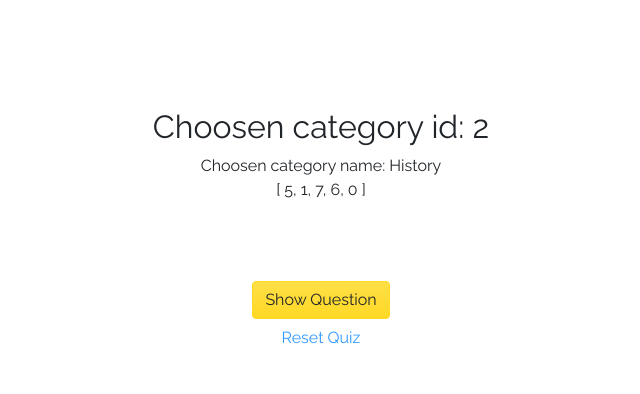
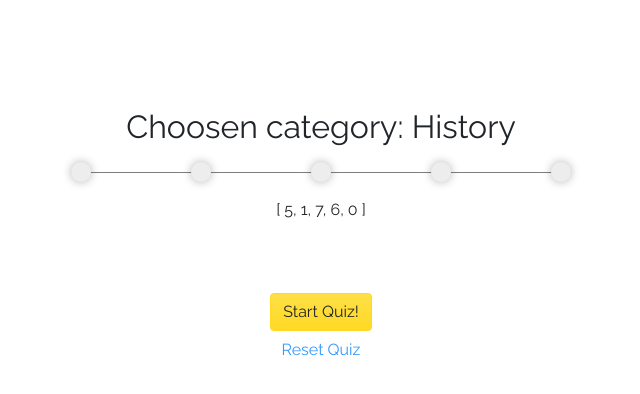
Before and after one commit to vorenus85/quiz-app, a Vue app: page / in a window 1280 px wide. Both pictures are taken after a click on the button "History". Shown: the top 394 px of the page, without its empty margins (319-959 px from the left). Built offline with nearby package versions, Linux system fonts and the light colour scheme.

Commit message:
add progressBar

```diff
--- a/src/components/Main.vue
+++ b/src/components/Main.vue
@@ -8,22 +8,30 @@
             <button
               v-for="category in categories"
               @click="getCategory(category.id,category.name),getRandomQuestions()"
-              :class="['btn ml-2 mr-2 btn-' + category.color]"
+              :class="['btn m-2 btn-' + category.color]"
               :key="category.id">
               {{ category.name }}
             </button>
           </div>
           <div id="questions" v-else>
-            <h2>Choosen category id: {{selectedCategoryId}}</h2>
-            <div>Choosen category name: {{selectedCategoryName}}</div>
-            <div>{{randomQuestion}}</div>
+            <h2>Choosen category: {{selectedCategoryName}}</h2>
+            <div class="question-progressbar d-flex mt-3 mb-3 justify-content-between align-items-center">
+              <span class="question-progressbar-item"
+              v-for="(question, i) in questionForPlay"
+              :key="question.id"
+              :class="userAnswers[i] !== undefined  ? (userAnswers[i] === 'null' ? 'user-tip-skip' : (userAnswers[i] === 'true' ? 'user-tip-true' : 'user-tip-false')) : ''"
+              ></span>
+              {{userAnswers[i]}}
+            </div>
             <div class="question-block">
               <h2 v-html="actQuestion"></h2>
+              <div>{{randomQuestionsArr}}</div>
               <div class="text-center">
                 <ul style="width: 300px; display:inline-block;" class="mt-5">
                   <li
+                    disabled
                     class="text-left mb-3 d-flex align-items-center"
-                    v-bind:class="userTip === answer.id ? (userTip === correctAnswer ? 'correct' : 'wrong') : ''"
+                    :class="userTip === answer.id ? (userTip === correctAnswer ? 'correct' : 'wrong') : ''"
                     v-for="(answer, i) in possAnswers"
                     :key="answer.id">
                     <span class="question-checkbox mr-3" @click="getUserTip(answer.id)"></span>{{i+1}}. {{answer.item}}
@@ -31,11 +39,18 @@
                 </ul>
               </div>
             </div>
-            <div>
+            <div v-if="randomQuestionsArr.length === questionForPlay">
               <button
                 @click="showQuestion()"
                 class="btn btn-info">
-                Show Question
+                Start Quiz!
+              </button>
+            </div>
+            <div v-else>
+              <button
+                @click="showQuestion()"
+                class="btn btn-info">
+                Next Question!
               </button>
             </div>
             <div>
@@ -100,8 +115,9 @@ export default {
       questionForPlay: 5,
       actQuestion: '',
       possAnswers: [],
+      userAnswers: [],
       correctAnswer: '',
-      randomQuestion: [],
+      randomQuestionsArr: [],
       selectedCategoryId: 0,
       selectedCategoryName: ''
     }
@@ -116,9 +132,24 @@ export default {
       this.selectedCategoryId = 0
       this.actQuestion = ''
       this.possAnswers = []
+      this.userAnswers = []
+    },
+    saveUserTip: function () {
+      if (this.userTip === undefined) {
+        this.userAnswers.push('null')
+      } else {
+        if (this.userTip === this.correctAnswer) {
+          this.userAnswers.push('true')
+        } else {
+          this.userAnswers.push('false')
+        }
+      }
     },
     showQuestion: function () {
-      let question = this.randomQuestion.pop()
+      let question = this.randomQuestionsArr.pop()
+      if (this.randomQuestionsArr.length + 1 < this.questionForPlay) {
+        this.saveUserTip()
+      }
       this.userTip = undefined
       this.getQuestionByCategory(this.selectedCategoryId, question)
     },
@@ -176,7 +207,7 @@ export default {
         let r = Math.floor(Math.random() * this.questionPerCategory)
         if (arr.indexOf(r) === -1) arr.push(r)
       }
-      this.randomQuestion = arr
+      this.randomQuestionsArr = arr
     }
   }
 }
@@ -186,12 +217,55 @@ export default {
 <style scoped lang="scss">
   @import '../scss/variables';
 
-  .question-checkbox {
-    width: 50px;
-    height: 50px;
-    background: $gray-light;
-    border-radius: 10px;
-    display: inline-block;
+  .user-tip {
+    &-skip {
+      background: $gray!important;
+      color: $white;
+    }
+    &-true {
+      background: $green!important;
+      color: $white;
+    }
+    &-false {
+      background: $red!important;
+      color: $white;
+    }
+  }
+
+  .question {
+    &-checkbox {
+      width: 50px;
+      height: 50px;
+      background: $gray-light;
+      border-radius: 10px;
+      display: inline-block;
+    }
+    &-progressbar {
+      position: relative;
+      width: 500px;
+      margin: 0 auto;
+
+      &-item {
+        width: 20px;
+        height: 20px;
+        border-radius: 100%;
+        background: $gray-lighter;
+        box-shadow: 0 0 10px 0 rgba(0,0,0,.3);
+        position: relative;
+        z-index: 2;
+        font-size: 12px;
+      }
+
+      &:before {
+        content: '';
+        background: $gray-light;
+        width: 100%;
+        height: 1px;
+        display: inline-block;
+        position: absolute;
+        z-index: 1;
+      }
+    }
   }
 
   .wrong .question-checkbox{
```
